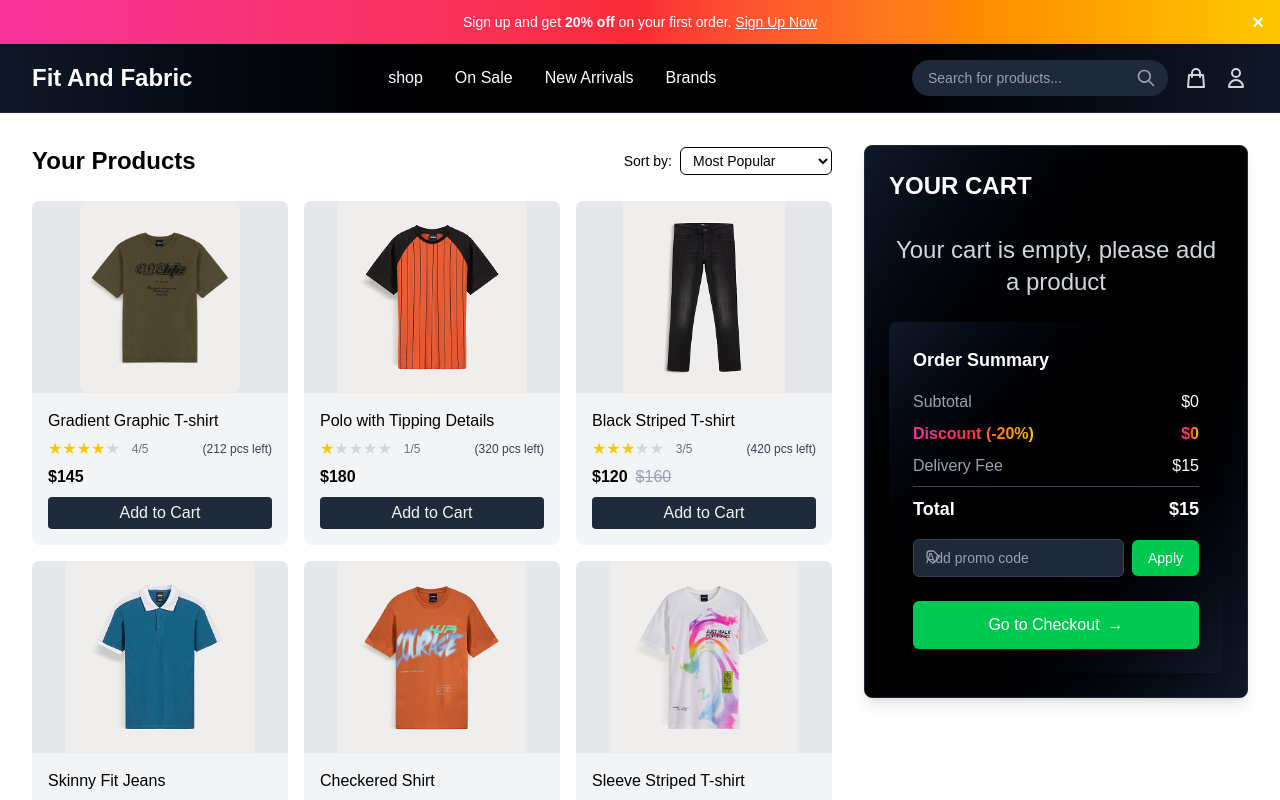
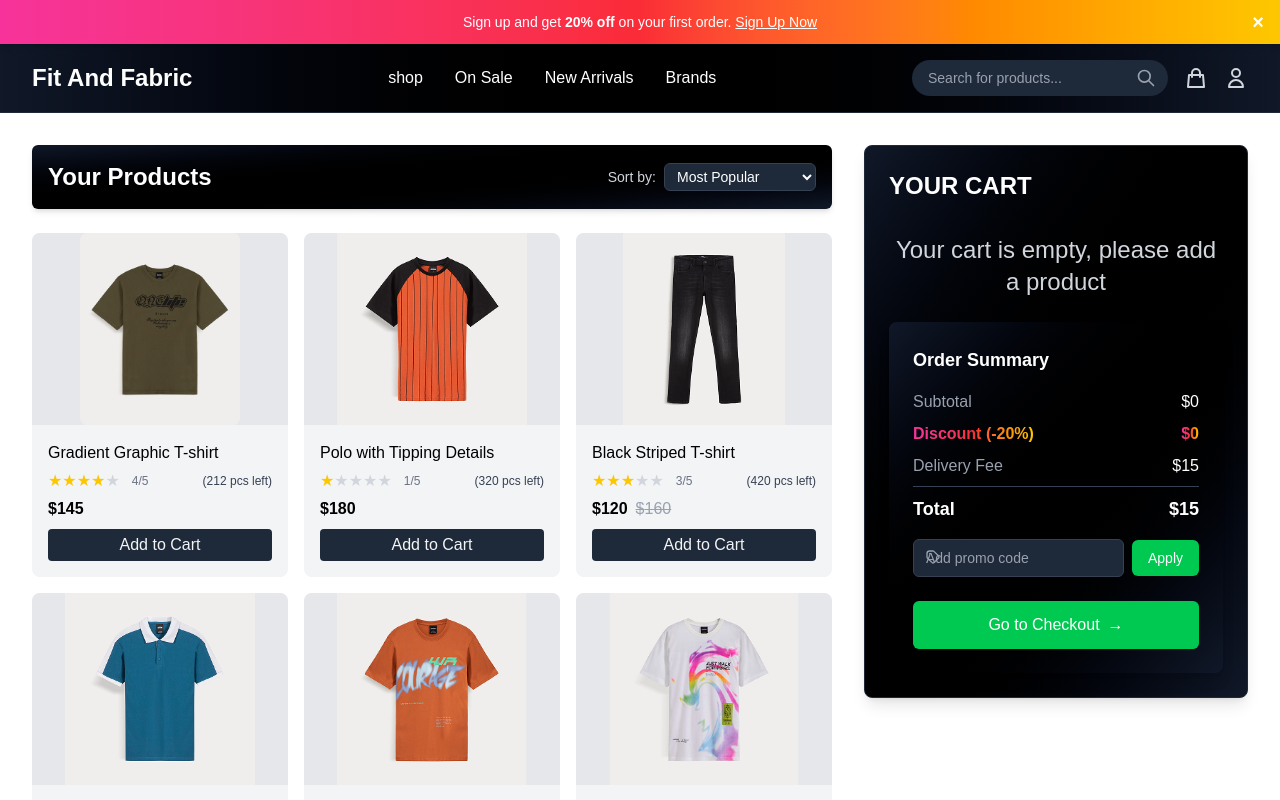
Before and after one commit to devo-ab/fit-and-fabric, a React (Vite) app: page / in a window 1280 px wide. Shown: the top 800 px of the page. Built offline with nearby package versions, Linux system fonts and the light colour scheme.

Commit message:
updated bg color of product bar

```diff
--- a/src/products/ProductBar.jsx
+++ b/src/products/ProductBar.jsx
@@ -1,12 +1,13 @@
 export default function ProductBar({ onSort }) {
   return (
-    <div className="flex items-center justify-between mb-6">
-      <h2 className="text-2xl font-bold">Your Products</h2>
+    <div className="flex items-center justify-between mb-6 p-4 bg-gradient-to-br from-gray-900 via-black to-gray-900 rounded-md shadow-md">
+  <h2 className="text-2xl font-bold text-white">Your Products</h2>
+
   <div className="flex items-center space-x-2">
-        <span className="text-sm">Sort by:</span>
+    <span className="text-gray-300 text-sm">Sort by:</span>
     <select
       onChange={(e) => onSort(e.target.value)}
-          className="border rounded-md px-2 py-1 text-sm"
+      className="bg-gray-800 text-white border border-gray-700 rounded-md px-2 py-1 text-sm focus:outline-none focus:ring-2 focus:ring-green-500"
     >
       <option value="mostPopular">Most Popular</option>
       <option value="newest">Newest</option>
@@ -15,5 +16,6 @@ export default function ProductBar({ onSort }) {
     </select>
   </div>
 </div>
+
   );
 }
```
Lines whose indentation alone changed are shown as unchanged.
